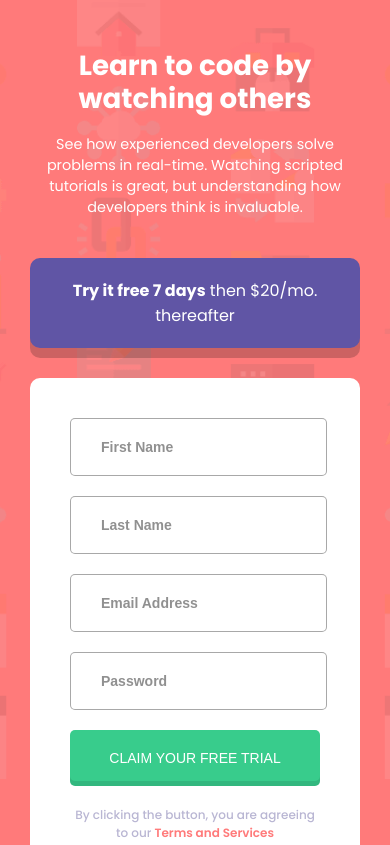
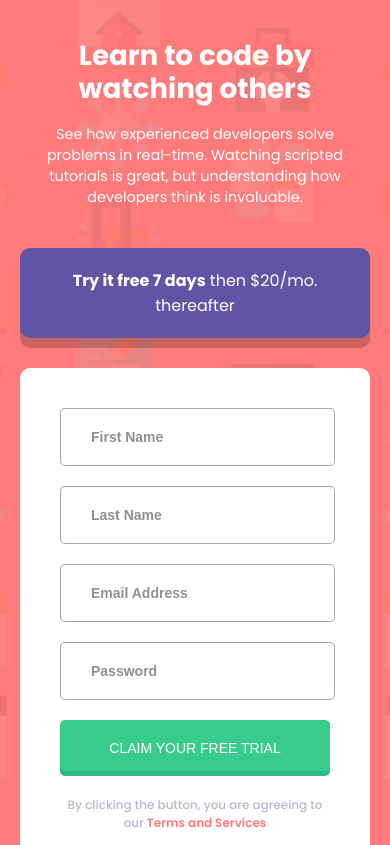
Before and after one commit to LaudRam/intro-component-with-signup-form, a plain HTML site: page index.html in a window 390 px wide. Shown: the top 845 px of the page. Drawn offline with Linux system fonts and the light colour scheme.

Commit message:
Update style.css

```diff
--- a/style.css
+++ b/style.css
@@ -10,7 +10,7 @@ body {
   min-height: 100dvh;
 }
 h1 {
-  /* font-size: 50px; */
+  font-size: 50px;
   font-size: calc(1rem + 2vw);
   line-height: 1.2;
 }
@@ -35,7 +35,6 @@ header {
 .content-side {
   color: #fff;
   width: 50%;
-  /* padding-right: 20px; */
 }
 .form-side {
   width: 50%;
@@ -60,7 +59,6 @@ button {
   border-radius: 5px;
 }
 input {
-  /* max-width: 100%; */
   width: 93%;
   padding: 20px 0px;
   border: 1px rgba(128, 128, 128, 0.686) solid;
@@ -156,169 +154,45 @@ footer {
 
 @media (max-width: 576px) {
   body {
-    font-family: "Poppins", sans-serif;
     background: url(/images/bg-intro-mobile.png) no-repeat hsl(0, 100%, 74%);
     background-size: cover;
     margin: 0;
-    /* display: flex; */
-    /* justify-content: center; */
-    /* align-items: center; */
-    /* flex-direction: column; */
-    /* min-height: 100vh; */
-    /* min-height: 100dvh; */
   }
   h1 {
-    /* font-size: 50px; */
-    /* line-height: 1.2; */
-  font-size: calc(1rem + 3vw);
+    font-size: calc(1rem + 3vw);
     margin-inline: 30px;
   }
 
   p {
-  margin-bottom: 40px;
-  /* font-size: calc(1rem + 1vw); */
-font-size: 90%;
+    margin-bottom: 40px;
+    font-size: 90%;
   }
   header {
     width: auto;
-    /* color: #fff;
-    text-align: center;
-    font-weight: 400;
-    border-radius: 10px;
-    background-color: hsl(248, 32%, 49%);
-    padding: 20px 40px;
-    box-shadow: 0px 10px 0px rgba(0, 0, 0, 0.2); */
   }
   .container {
     display: flex;
     align-items: center;
     padding: 0;
     flex-direction: column;
-    margin: 30px !important;
-    /* padding-inline: 160px 100px; */
+    margin: 20px !important;
   }
   .content-side {
     color: #fff;
     width: 100%;
     text-align: center;
-    /* padding-right: 20px; */
   }
   .form-side {
     width: 100%;
-    /* margin: auto; */
   }
-  /* .header-styling {
-    font-weight: 700;
-  } */
   .form-background {
     width: auto;
-    /* margin-top: 30px;
-    background-color: #fff;
-    border-radius: 10px;
-    padding: 40px 40px 30px 40px; */
   }
-  /* form {
-    display: flex;
-    flex-direction: column;
-    gap: 20px;
-  }
-  input,
-  button {
-    border-radius: 5px;
-  } */
   input {
     width: 90%;
-    /* padding: 20px 0px; */
-    /* border: 1px rgba(128, 128, 128, 0.686) solid; */
   }
-  /* ::placeholder {
-    font-weight: 600;
-    font-size: 14px;
-    opacity: 0.8;
-  }
-  input[type="text"],
-  input[type="email"],
-  input[type="password"] {
-    font-weight: 700;
-    padding-left: 30px;
-    font-size: 14px;
-  }
-  input:focus {
-    outline: none;
-    border: 1px hsl(249, 10%, 26%) solid;
-    color: hsl(249, 10%, 26%);
-  }
-  .input-group {
-    position: relative;
-  }
-  .error-icon-name,
-  .error-icon-surname,
-  .error-icon-email,
-  .error-icon-password {
-    position: absolute;
-    left: 90%;
-    top: 30%;
-    display: none;
-  }
-  .error-msg-name,
-  .error-msg-surname,
-  .error-msg-email,
-  .error-msg-password {
-    display: flex;
-    justify-content: end;
-    color: hsl(0, 100%, 74%);
-    margin-right: 8px;
-    font-size: 12px;
-    font-style: italic;
-    font-weight: 500;
-  }
-  .error-input {
-    border: 3px solid hsl(0, 100%, 74%);
-    color: hsl(0, 100%, 74%);
-    padding: 15px 0;
-  }
-  .hidden {
-    display: none;
-  }
-  button {
-    padding: 20px;
-    text-transform: uppercase;
-    color: #fff;
-    font-size: 14px;
-    font-weight: 500;
-    background-color: hsl(154, 59%, 51%);
-    box-shadow: inset 0px -5px 0px rgba(0, 0, 0, 0.1);
-    border: none;
-    text-align: center;
-    width: 100%;
-  }
-  button:hover {
-    opacity: 0.7;
-    cursor: pointer;
-  }
-  small {
-    color: hsl(246, 25%, 77%);
-    font-weight: 500;
-    font-size: 12px;
-    text-align: center;
-    display: block;
-  }
-  .small-span {
-    color: hsl(0, 100%, 74%);
-    font-weight: 600;
-  } */
   footer {
-    /* color: #fff; */
     position: unset;
     margin-top: 30px;
-    /* bottom: 10px; */
   }
-  /* .attribution {
-    font-size: 12px;
-    text-align: center;
-  } */
-  /* .attribution a {
-    color: yellow;
-  } */
-
 }
```
